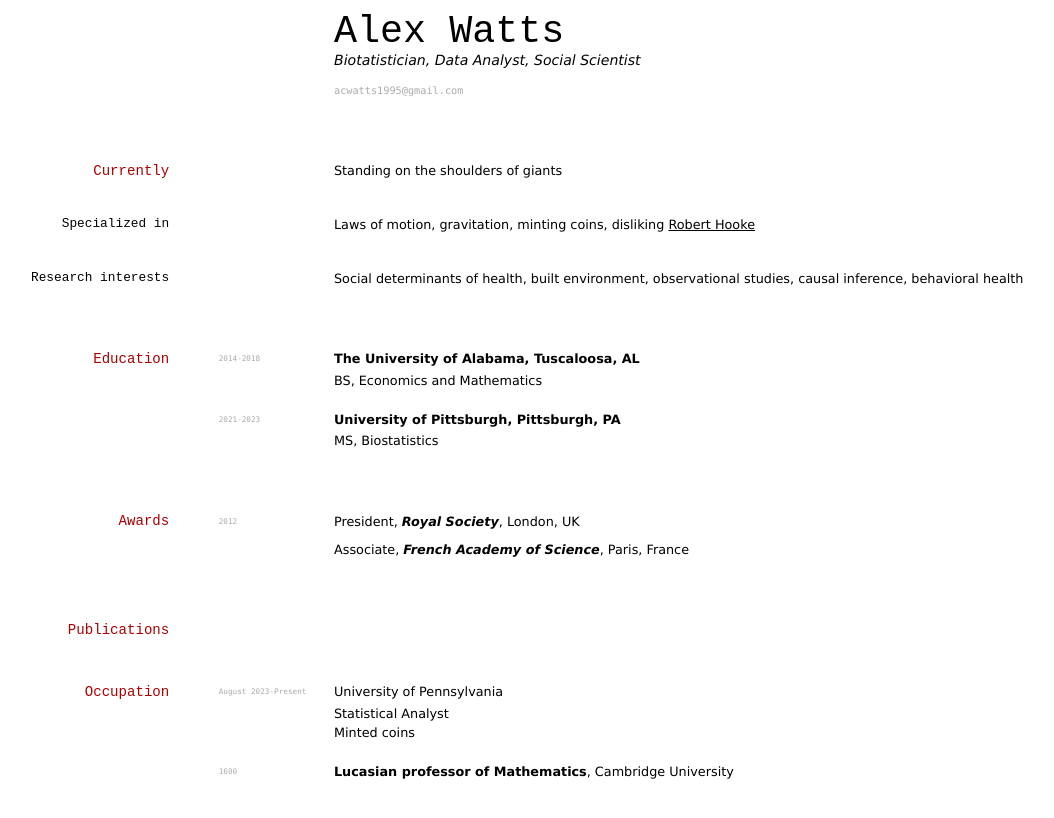
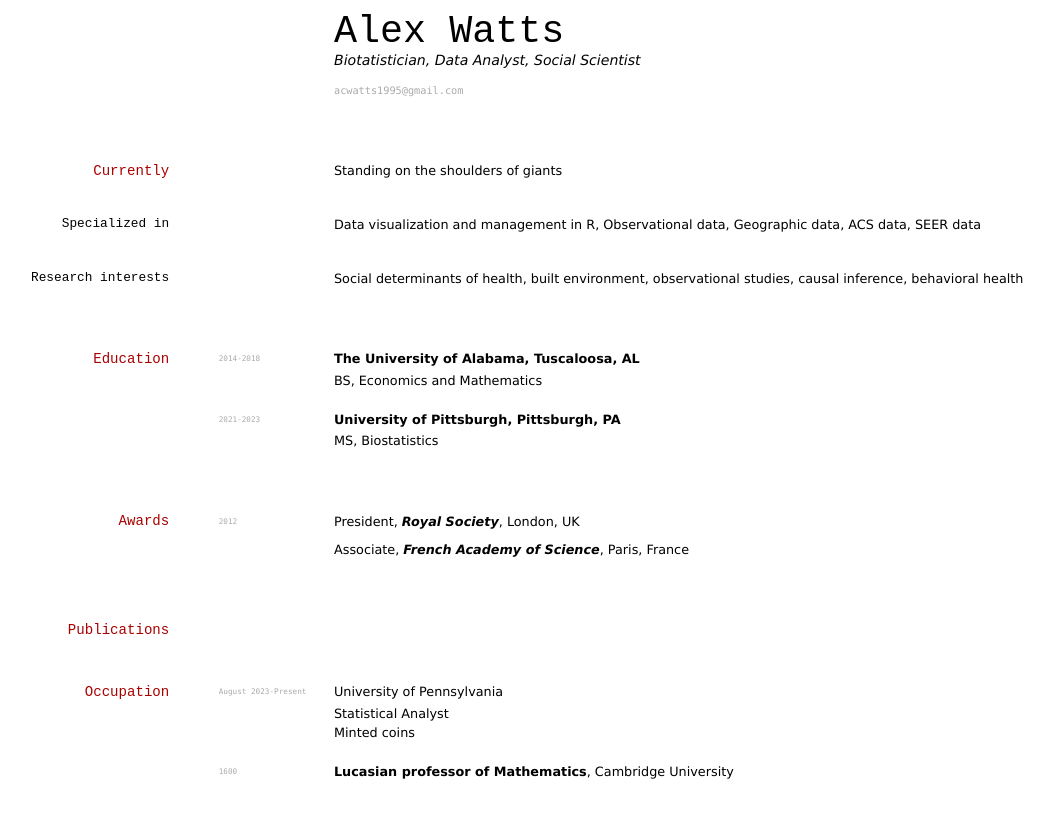
Before and after one commit to elipapa/markdown-cv, a Jekyll site: the page built from index.md, in a window 1280 px wide. Shown: the top 818 px of the page, without its empty margins (97-1151 px from the left). Built offline with Jekyll 4.4.1, drawn with Linux system fonts in a browser that asks for light colours.

Commit message:
Update index.md
Added specilaizations

```diff
--- a/index.md
+++ b/index.md
@@ -16,8 +16,7 @@ Standing on the shoulders of giants
 
 ### Specialized in
 
-Laws of motion, gravitation, minting coins, disliking [Robert Hooke](http://en.wikipedia.org/wiki/Robert_Hooke)
-
+Data visualization and management in R, Observational data, Geographic data, ACS data, SEER data
 
 ### Research interests
 
```
